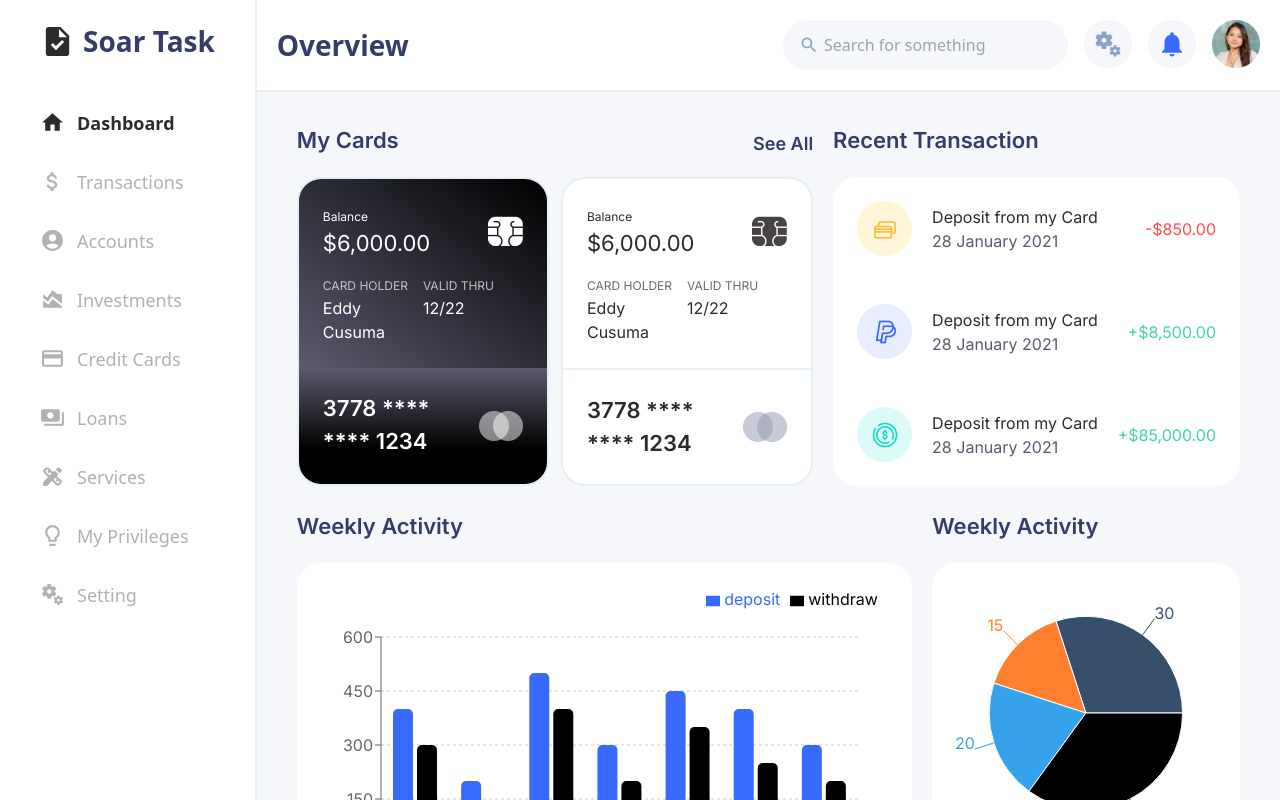
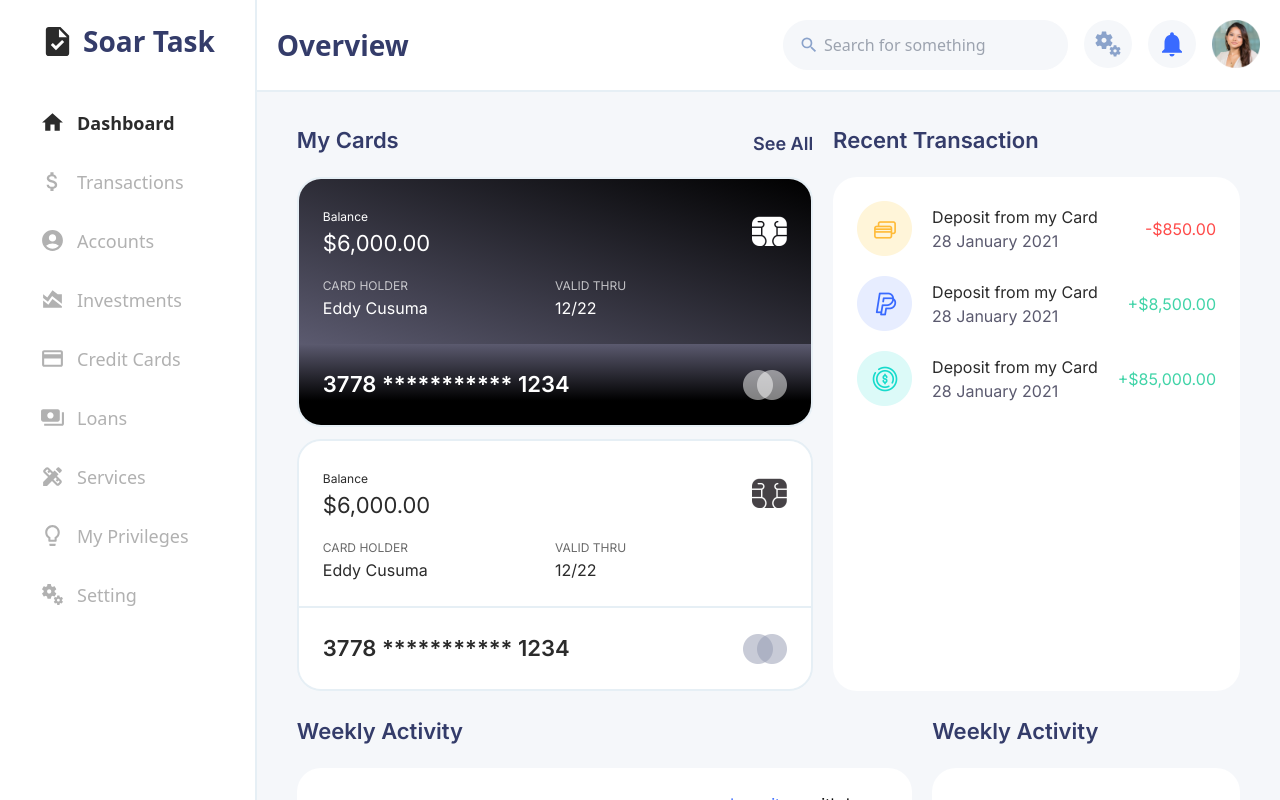
Before and after one commit to Bahamut10/soar-web, a Next.js app: page /dashboard in a window 1280 px wide. Shown: the top 800 px of the page. Built offline with nearby package versions, Linux system fonts and the light colour scheme.

Commit message:
feat: responsive sidebar and navbar on mobile and tablet view is now set feat: responsive cards on dashboard page is now optimised for view range between desktop and 1460p width feat: masking card number function is now added

```diff
--- /dev/null
+++ b/src/app/Context.tsx
@@ -0,0 +1,38 @@
+import React, {
+  createContext,
+  Dispatch,
+  ReactNode,
+  SetStateAction,
+  useState,
+} from 'react';
+
+interface RootContextTypes {
+  isNavbarOpen: boolean;
+  setIsNavbarOpen: Dispatch<SetStateAction<boolean>>;
+}
+
+export const RootContext = createContext<RootContextTypes>({
+  isNavbarOpen: false,
+  setIsNavbarOpen: () => {},
+});
+
+export default function RootContextProvider({
+  children,
+}: {
+  children: ReactNode;
+}) {
+  const [isNavbarOpen, setIsNavbarOpen] = useState(false);
+
+  const _value = React.useMemo(() => {
+    return {
+      isNavbarOpen,
+      setIsNavbarOpen,
+    };
+  }, [isNavbarOpen]);
+
+  return <RootContext.Provider value={_value}>{children}</RootContext.Provider>;
+}
+
+const useRootContext = () => React.useContext(RootContext);
+
+export { RootContextProvider, useRootContext };
--- a/src/app/dashboard/QuickTransfer/index.tsx
+++ b/src/app/dashboard/QuickTransfer/index.tsx
@@ -60,8 +60,6 @@ export default function QuickTransfer() {
     return 120;
   }, [breakpoint]);
 
-  console.log(breakpoint, profileWidthToSkip);
-
   const handleSlideLeft = useCallback(() => {
     if (moveLeft < (dataPerson.length - 3) * profileWidth)
       setMoveLeft((prev) => prev + profileWidthToSkip);
--- a/src/app/dashboard/TransactionsList/index.tsx
+++ b/src/app/dashboard/TransactionsList/index.tsx
@@ -3,7 +3,7 @@ import TransactionItem from './TransactionItem';
 
 export default function TransactionList() {
   return (
-    <div className="max-desktop:gap-5 tile flex flex-col justify-between h-full">
+    <div className="tile flex flex-col gap-5 h-full">
       <TransactionItem transactionType={TRANSACTION_TYPES.CARD} amount={-850} />
       <TransactionItem
         transactionType={TRANSACTION_TYPES.PAYPAL}
--- a/src/app/dashboard/page.tsx
+++ b/src/app/dashboard/page.tsx
@@ -14,17 +14,17 @@ export default function DashboardPage() {
     <div className="wrapper">
       <div className="max-desktop:flex-col flex gap-5">
         <GridBox title="My Cards" cta="See All" containerClassName="flex-[2]">
-          <div className="max-desktop:flex-col flex gap-3">
+          <div className="max-laptop:flex-col desktop:max-[1460px]:flex-col flex gap-3">
             <Card
               balance={6000}
-              cardNumber="3778 **** **** 1234"
+              cardNumber="3778 1234 5677 1234"
               valid="12/22"
               holderName="Eddy Cusuma"
               theme={THEMES.DARK}
             />
             <Card
               balance={6000}
-              cardNumber="3778 **** **** 1234"
+              cardNumber="3778 1234 5677 1234"
               valid="12/22"
               holderName="Eddy Cusuma"
               theme={THEMES.LIGHT}
--- a/src/app/globals.scss
+++ b/src/app/globals.scss
@@ -7,7 +7,7 @@ body {
 }
 
 .wrapper {
-  @apply font-inter container mx-auto px-6 py-5 laptop:py-8 laptop:px-10;
+  @apply font-inter container mx-auto p-5 laptop:py-8 laptop:px-10;
 }
 
 .icon {
--- /dev/null
+++ b/src/app/index.tsx
@@ -0,0 +1,32 @@
+'use client';
+
+import Sidebar from '@/components/Sidebar';
+
+import RootContextProvider, { useRootContext } from './Context';
+import Navbar from '@/components/Navbar';
+import { ReactNode } from 'react';
+import clsx from 'clsx';
+
+function Content({ children }: { children: ReactNode }) {
+  const { isNavbarOpen } = useRootContext();
+
+  return (
+    <div className="flex">
+      <Sidebar />
+      <div
+        className={clsx('flex-1', isNavbarOpen ? 'h-svh overflow-hidden' : '')}
+      >
+        <Navbar />
+        <div className="laptop:bg-cloudy-grey">{children}</div>
+      </div>
+    </div>
+  );
+}
+
+export default function Wrapper({ children }: { children: ReactNode }) {
+  return (
+    <RootContextProvider>
+      <Content>{children}</Content>
+    </RootContextProvider>
+  );
+}
--- a/src/app/layout.tsx
+++ b/src/app/layout.tsx
@@ -1,9 +1,8 @@
 import type { Metadata } from 'next';
 
+import Wrapper from '.';
 import { inter } from '../../fonts';
 import './globals.scss';
-import Sidebar from '@/components/Sidebar';
-import Navbar from '@/components/Navbar';
 
 export const metadata: Metadata = {
   title: 'Create Next App',
@@ -18,15 +17,7 @@ export default function RootLayout({
   return (
     <html lang="en">
       <body className={`${inter.variable} antialiased`}>
-        <div className="flex">
-          <div className="flex-[1/4]">
-            <Sidebar />
-          </div>
-          <div className="flex-1">
-            <Navbar />
-            <div className="laptop:bg-cloudy-grey">{children}</div>
-          </div>
-        </div>
+        <Wrapper>{children}</Wrapper>
       </body>
     </html>
   );
--- a/src/components/Card/index.tsx
+++ b/src/components/Card/index.tsx
@@ -4,7 +4,7 @@ import { TEXT_VARIANTS } from '../Text/enum';
 import { useMemo } from 'react';
 import { THEMES, Themes } from './enums';
 import clsx from 'clsx';
-import { formatCurrency } from '@/utils/helpers';
+import { formatCurrency, maskCardNumber } from '@/utils/helpers';
 
 type CardProps = {
   balance: number;
@@ -74,7 +74,7 @@ export default function Card(props: CardProps) {
         className={clsx('flex justify-between p-6 flex-1', _themeClassFooter)}
       >
         <Text variant={TEXT_VARIANTS.HEADING5} className="font-semibold">
-          {cardNumber}
+          {maskCardNumber(cardNumber)}
         </Text>
         <Image
           src={`/ic-mastercard-for-${theme?.toLowerCase()}.png`}
--- a/src/components/Navbar/index.tsx
+++ b/src/components/Navbar/index.tsx
@@ -1,6 +1,6 @@
 'use client';
 
-import { useCallback, useState } from 'react';
+import { useCallback, useMemo, useState } from 'react';
 import {
   MdNotifications,
   MdOutlineMiscellaneousServices,
@@ -10,13 +10,15 @@ import Input from '../Input';
 import Text from '../Text';
 import { TEXT_VARIANTS } from '../Text/enum';
 import Image from 'next/image';
+import clsx from 'clsx';
+import { useRootContext } from '@/app/Context';
 
 function MobileNav() {
-  const [isNavbarOpen, setIsNavbarOpen] = useState(false);
+  const { isNavbarOpen, setIsNavbarOpen } = useRootContext();
 
   const handleStripsClick = useCallback(() => {
     setIsNavbarOpen(!isNavbarOpen);
-  }, [isNavbarOpen]);
+  }, [isNavbarOpen, setIsNavbarOpen]);
 
   return (
     <div className="laptop:hidden flex items-center">
@@ -39,9 +41,27 @@ function MobileNav() {
 }
 
 export default function Navbar() {
+  const _renderInput = useCallback((_className?: string) => {
+    return (
+      <Input
+        type="text"
+        placeholder="Search for something"
+        className={clsx('pl-10 bg-cloudy-grey !rounded-full', _className)}
+        defaultValue={''}
+        leftIcon={
+          <MdSearch
+            className="absolute left-4 top-1/2 -translate-y-1/2 text-gloomy-blue"
+            size={20}
+          />
+        }
+        // onChange={handleChange}
+      />
+    );
+  }, []);
+
   return (
     <>
-      <div className="flex justify-between items-center p-5 border-0 laptop:border-b-2 laptop:border-solid laptop:border-shiny-grey">
+      <div className="laptop:border-b-2 laptop:border-solid laptop:border-shiny-grey flex justify-between items-center p-5 border-0">
         <MobileNav />
         <Text
           variant={TEXT_VARIANTS.HEADING4}
@@ -50,19 +70,7 @@ export default function Navbar() {
           Overview
         </Text>
         <div className="flex gap-4">
-          <Input
-            type="text"
-            placeholder="Search for something"
-            className="max-laptop:hidden pl-10 bg-cloudy-grey !rounded-full"
-            defaultValue={''}
-            leftIcon={
-              <MdSearch
-                className="absolute left-4 top-1/2 -translate-y-1/2 text-gloomy-blue"
-                size={20}
-              />
-            }
-            // onChange={handleChange}
-          />
+          {_renderInput('max-laptop:hidden')}
           <div className="max-laptop:hidden icon">
             <MdOutlineMiscellaneousServices className="z-10" size={30} />
           </div>
@@ -79,20 +87,8 @@ export default function Navbar() {
           </div>
         </div>
       </div>
-      <div className="laptop:hidden w-3/4 mx-auto ">
-        <Input
-          type="text"
-          placeholder="Search for something"
-          className="pl-10 w-full bg-cloudy-grey !rounded-full"
-          defaultValue={''}
-          leftIcon={
-            <MdSearch
-              className="absolute left-4 top-1/2 -translate-y-1/2 text-gloomy-blue"
-              size={20}
-            />
-          }
-          // onChange={handleChange}
-        />
+      <div className="laptop:hidden w-3/4 mx-auto">
+        {_renderInput('w-full')}
       </div>
     </>
   );
--- a/src/components/Sidebar/index.tsx
+++ b/src/components/Sidebar/index.tsx
@@ -1,5 +1,8 @@
 'use client';
 
+import { useRootContext } from '@/app/Context';
+import clsx from 'clsx';
+import { useMemo, useState } from 'react';
 import {
   MdAccountCircle,
   MdAreaChart,
@@ -12,12 +15,13 @@ import {
   MdPayments,
   MdTask,
 } from 'react-icons/md';
+import Text from '../Text';
+import { TEXT_VARIANTS } from '../Text/enum';
 import MenuItem from './MenuItem';
-import { useMemo, useState } from 'react';
-import { TEXT_VARIANTS } from '../Text/enum';
-import Text from '../Text';
 
 export default function Sidebar() {
+  const { isNavbarOpen } = useRootContext();
+
   const [active, setActive] = useState(false);
 
   const _iconProps = useMemo(() => {
@@ -27,7 +31,12 @@ export default function Sidebar() {
   }, []);
 
   return (
-    <div className="flex flex-col gap-12 px-10 py-5 border-0 border-r-2 border-solid border-shiny-grey bg-white min-h-svh max-laptop:hidden">
+    <div
+      className={clsx(
+        'max-laptop:fixed max-laptop:-left-full max-laptop:w-full max-laptop:top-[88px] flex flex-col gap-12 px-10 py-5 border-0 border-r-2 border-solid z-10 border-shiny-grey bg-white min-h-svh transition-all ease-linear duration-300',
+        isNavbarOpen ? 'max-laptop:left-0' : ''
+      )}
+    >
       <div className="flex gap-2 items-center">
         <MdTask className="text-charcoal" size={35} />
         <Text
@@ -37,7 +46,7 @@ export default function Sidebar() {
           Soar Task
         </Text>
       </div>
-      <div className="flex flex-col gap-8">
+      <div className="max-[]::max-h-[500px] flex flex-col gap-8 overflow-y-scroll">
         <MenuItem
           icon={<MdHome {..._iconProps} />}
           title="Dashboard"
--- a/src/utils/helpers.ts
+++ b/src/utils/helpers.ts
@@ -6,3 +6,11 @@ export function formatCurrency(balance: number) {
 
   return _balance;
 }
+
+export function maskCardNumber(cardNumber: string) {
+  const firstFourDigits = cardNumber.slice(0, 4);
+  const lastFourDigits = cardNumber.slice(-4);
+  const maskedDigits = '*'.repeat(cardNumber.length - 8);
+
+  return `${firstFourDigits} ${maskedDigits} ${lastFourDigits}`;
+}
```
